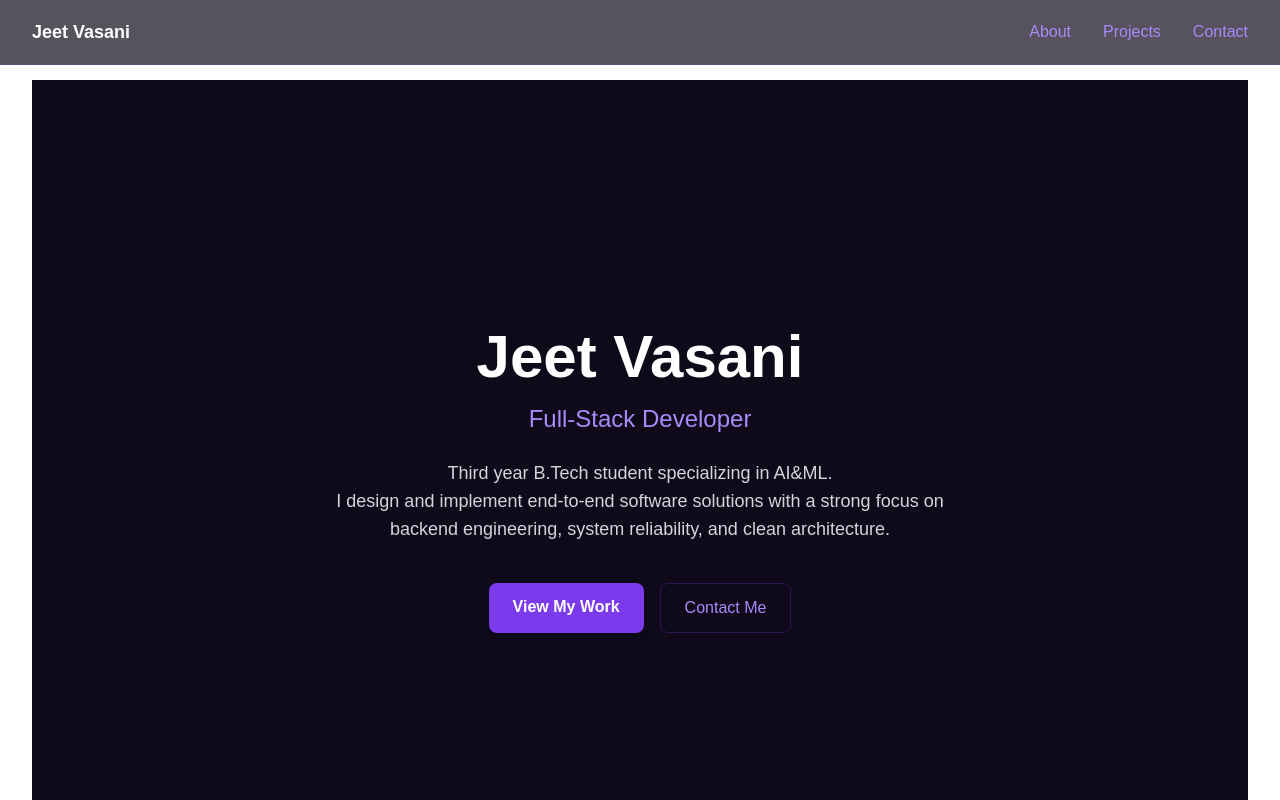
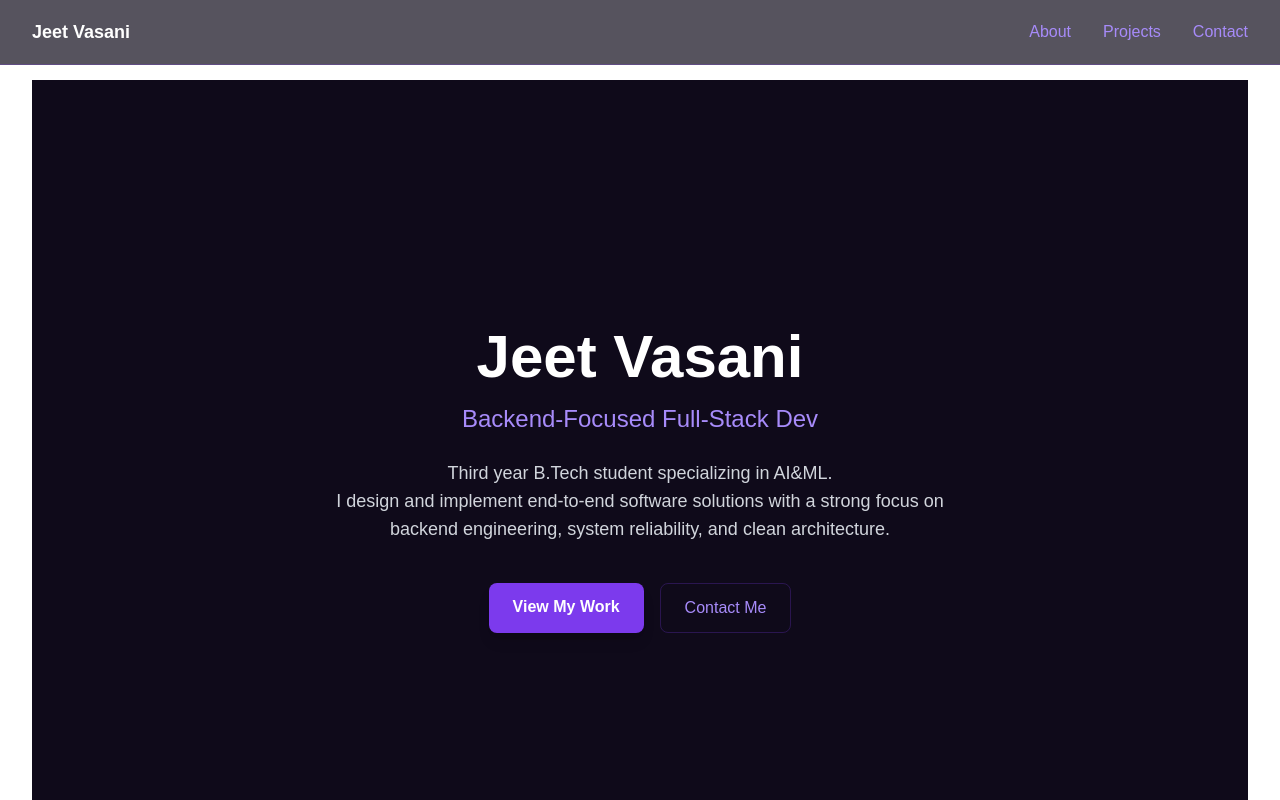
Before and after one commit to JeetVasani/Portfolio-Website, a Next.js app: page / in a window 1280 px wide. Shown: the top 800 px of the page. Built offline with nearby package versions, Linux system fonts and the light colour scheme; no server answers.

Commit message:
UI Changes -- 2

```diff
--- a/app/components/hero.tsx
+++ b/app/components/hero.tsx
@@ -7,7 +7,7 @@ export default function Hero() {
       <h1 className="text-4xl md:text-6xl font-extrabold mb-4">Jeet Vasani</h1>
 
       <h2 className="text-xl md:text-2xl text-[#A78BFA] mb-6">
-        Full-Stack Developer
+        Backend-Focused Full-Stack Dev
       </h2>
 
       <p className="text-base md:text-lg max-w-2xl text-gray-300 mb-10">
```
